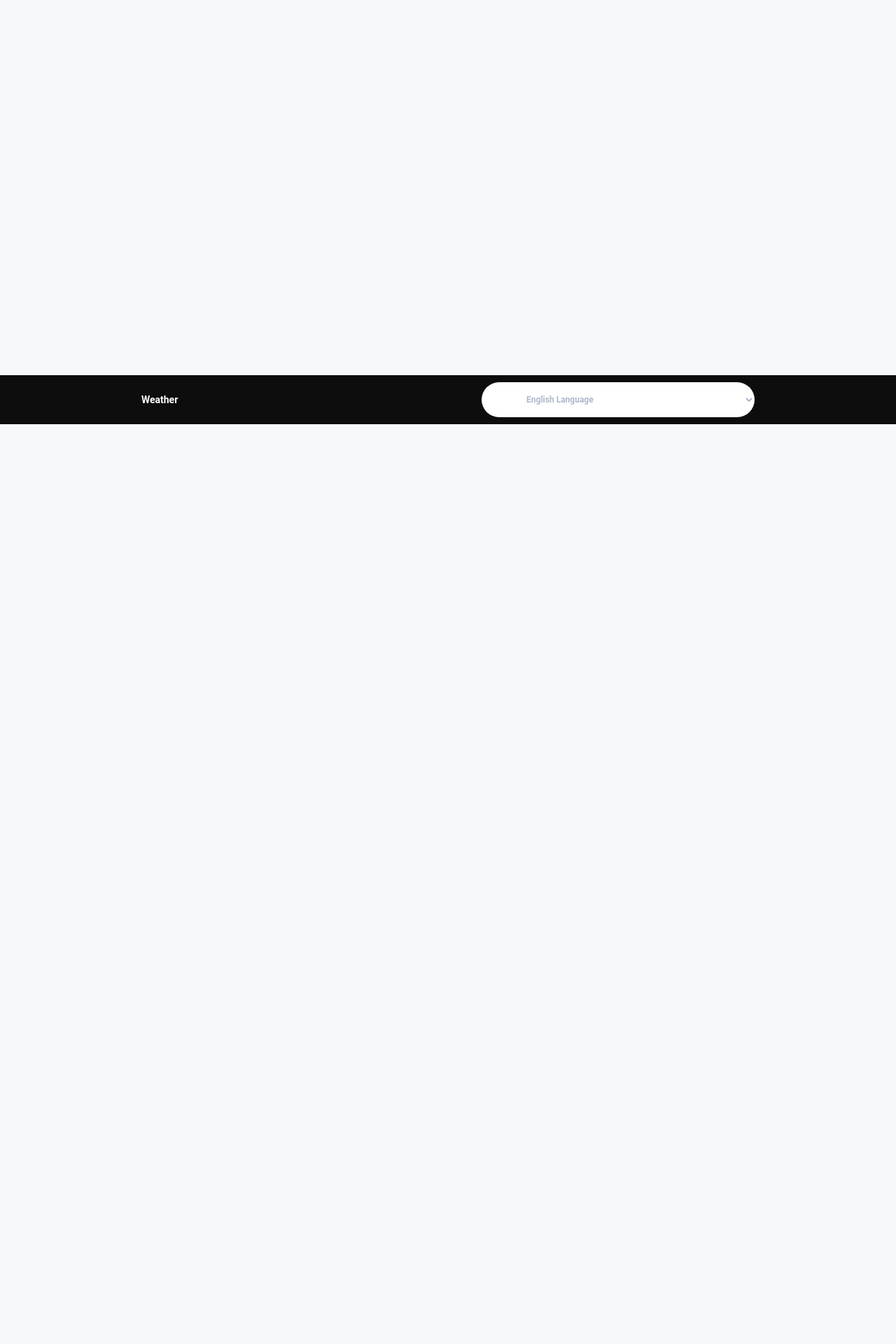
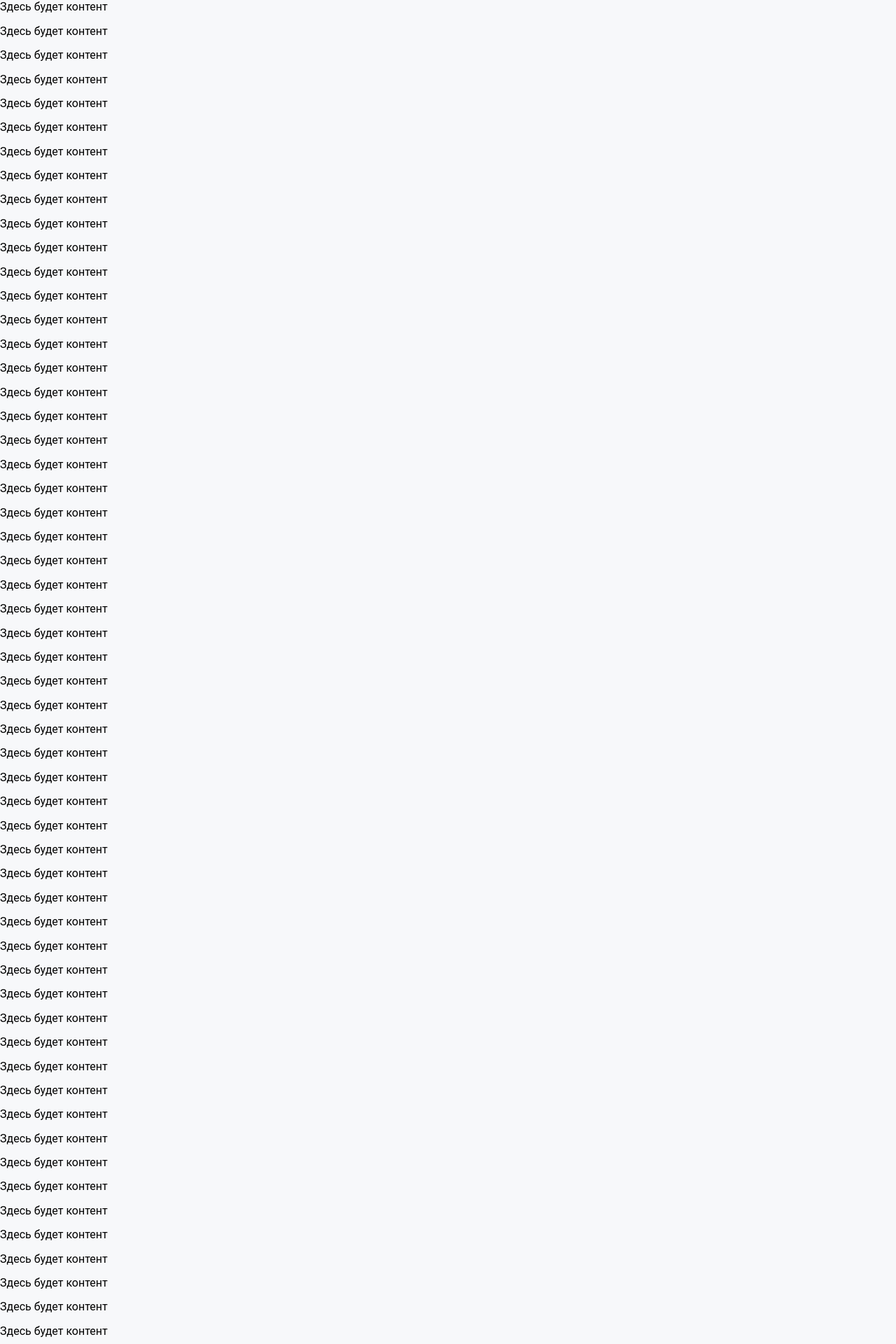
Before and after one commit to MarisaSon/Wether_NextJS, a Next.js app: page /map in a window 1280 px wide. Shown: the part 194-2114 px from the top of the page at 70% size. Before the commit the page ends 800 px from the top, so only its background shows below. Built offline with nearby package versions, Linux system fonts and the light colour scheme.

Commit message:
Sticky footer

```diff
--- a/src/app/layout.tsx
+++ b/src/app/layout.tsx
@@ -3,7 +3,7 @@ import Header from '@/components/header';
 import type { ReactNode } from 'react';
 import Providers from './Providers';
 import Footer from '@/components/footer';
-import Main from '@/components/main';
+import Content from '@/components/content';
 
 export const metadata: Metadata = {
   title: 'Weather',
@@ -16,8 +16,7 @@ export default function Layout({ children }: { children: ReactNode }) {
       <body>
         <Providers>
           <Header />
-          {children}
-          <Main />
+          <Content>{children}</Content>
           <Footer />
         </Providers>
       </body>
--- /dev/null
+++ b/src/components/content.tsx
@@ -0,0 +1,79 @@
+'use client';
+import type { ReactNode } from 'react';
+import styled from 'styled-components';
+
+const Main = styled.main`
+  flex: 1 0 auto;
+`;
+
+const Content = ({ children }: { children: ReactNode }) => {
+  return (
+    <Main>
+      {children}
+      <p>Здесь будет контент</p>
+      <p>Здесь будет контент</p>
+      <p>Здесь будет контент</p>
+      <p>Здесь будет контент</p>
+      <p>Здесь будет контент</p>
+      <p>Здесь будет контент</p>
+      <p>Здесь будет контент</p>
+      <p>Здесь будет контент</p>
+      <p>Здесь будет контент</p>
+      <p>Здесь будет контент</p>
+      <p>Здесь будет контент</p>
+      <p>Здесь будет контент</p>
+      <p>Здесь будет контент</p>
+      <p>Здесь будет контент</p>
+      <p>Здесь будет контент</p>
+      <p>Здесь будет контент</p>
+      <p>Здесь будет контент</p>
+      <p>Здесь будет контент</p>
+      <p>Здесь будет контент</p>
+      <p>Здесь будет контент</p>
+      <p>Здесь будет контент</p>
+      <p>Здесь будет контент</p>
+      <p>Здесь будет контент</p>
+      <p>Здесь будет контент</p>
+      <p>Здесь будет контент</p>
+      <p>Здесь будет контент</p>
+      <p>Здесь будет контент</p>
+      <p>Здесь будет контент</p>
+      <p>Здесь будет контент</p>
+      <p>Здесь будет контент</p>
+      <p>Здесь будет контент</p>
+      <p>Здесь будет контент</p>
+      <p>Здесь будет контент</p>
+      <p>Здесь будет контент</p>
+      <p>Здесь будет контент</p>
+      <p>Здесь будет контент</p>
+      <p>Здесь будет контент</p>
+      <p>Здесь будет контент</p>
+      <p>Здесь будет контент</p>
+      <p>Здесь будет контент</p>
+      <p>Здесь будет контент</p>
+      <p>Здесь будет контент</p>
+      <p>Здесь будет контент</p>
+      <p>Здесь будет контент</p>
+      <p>Здесь будет контент</p>
+      <p>Здесь будет контент</p>
+      <p>Здесь будет контент</p>
+      <p>Здесь будет контент</p>
+      <p>Здесь будет контент</p>
+      <p>Здесь будет контент</p>
+      <p>Здесь будет контент</p>
+      <p>Здесь будет контент</p>
+      <p>Здесь будет контент</p>
+      <p>Здесь будет контент</p>
+      <p>Здесь будет контент</p>
+      <p>Здесь будет контент</p>
+      <p>Здесь будет контент</p>
+      <p>Здесь будет контент</p>
+      <p>Здесь будет контент</p>
+      <p>Здесь будет контент</p>
+      <p>Здесь будет контент</p>
+      <p>Здесь будет контент</p>
+    </Main>
+  );
+};
+
+export default Content;
--- a/src/components/footer.tsx
+++ b/src/components/footer.tsx
@@ -5,31 +5,20 @@ import Logo from './ui/logo';
 import styled from 'styled-components';
 
 const Root = styled.footer`
-  display: flex;
-  flex-direction: column;
-  position: fixed;
-  left: 0;
-  right: 0;
-  bottom: 0;
-`;
-
-const Div = styled.div`
-  margin-top: auto;
   background-color: #0e0d0d;
   padding: 10px;
   display: flex;
   justify-content: space-around;
   column-gap: 50px;
   align-items: center;
+  flex-shrink: 0;
 `;
 
 const Footer = () => {
   return (
     <Root>
-      <Div>
-        <Logo size="sm" color="lightTheme" />
-        <Select />
-      </Div>
+      <Logo size="sm" color="lightTheme" />
+      <Select />
     </Root>
   );
 };
--- a/src/components/main.tsx
+++ /dev/null
@@ -1,9 +0,0 @@
-const Main = () => {
-  return (
-    <div>
-      <p>Здесь будет контент</p>
-    </div>
-  );
-};
-
-export default Main;
--- a/src/styles/GlobalStyles.ts
+++ b/src/styles/GlobalStyles.ts
@@ -9,9 +9,16 @@ const GlobalStyles = createGlobalStyle`
    src: url('/fonts/Roboto') format('ttf')
    }
 
-    body {
+   html, body {
+   height: 100%;
+   }
+
+
+   body {
     background-color: ${({ theme }) => theme.colors.grayBlue98};
     font-family: 'Roboto', sans-serif;
+    display: flex;
+    flex-direction: column;
    }
 
    a {
```
